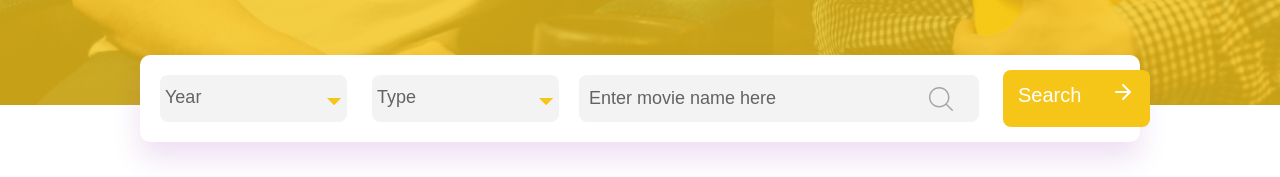
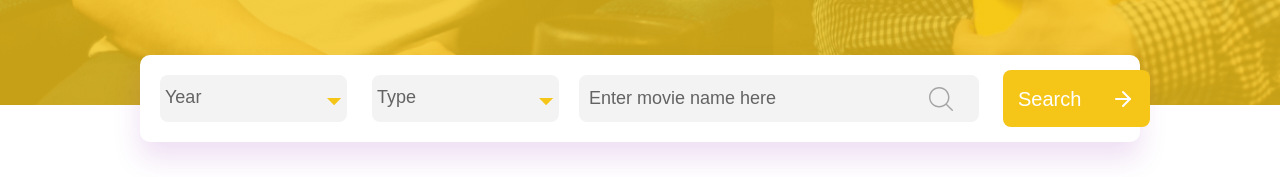
Before and after one commit to duygutmr/movie-search-app, a React (Create React App) app: page / in a window 1280 px wide. Shown: the part 734-911 px from the top of the page. Built offline with nearby package versions, Linux system fonts and the light colour scheme; no server answers.

Commit message:
fix vertical alignment of search button

```diff
--- a/src/components/MovieCardVertical.js
+++ b/src/components/MovieCardVertical.js
@@ -3,15 +3,14 @@ import '../styles/MovieCardVertical.scss'
 import imdb from '../svg/imdb.svg'
 import favRound from '../svg/fav-round.svg'
 import favRoundFull from '../svg/fav-round-full.svg'
-import { useDispatch } from 'react-redux';
+import { useDispatch, useSelector } from 'react-redux';
 import { setFavorites } from '../store/actions'
-import { getInLocal} from '../utils/localStorage'
 import {useHistory} from "react-router-dom";
 
 function MovieCard({ imdbId }) {
     const [movie, setMovie] = useState({ Title: '', Genre: '', imdbRating: '', Poster: '', Year: '', Plot: '' })
     const dispatch = useDispatch();
-    const imdbIds = getInLocal("imdbIds");
+    const imdbIds = useSelector(state => state.addToFavorites.favorites)
     let history = useHistory();
 
     useEffect(() => {
--- a/src/components/SearchContainer.js
+++ b/src/components/SearchContainer.js
@@ -29,7 +29,8 @@ function SearchContainer({style}) {
                 <img className="section__options-icon" src={arrow} alt="arrow icon"/>
             </div>
             <SearchBox callSearchFunction={callSearchFunction} />
-            <button onClick={callSearchFunction} className="section__options-btn">Search
+            <button onClick={callSearchFunction} className="section__options-btn">
+                <span>Search</span>
                 <img className="section__options-btn-arrow" src={arrowRight} alt="right arrow icon"/>
             </button>
         </div>
--- a/src/styles/SearchContainer.scss
+++ b/src/styles/SearchContainer.scss
@@ -86,6 +86,7 @@
          color: #fff;
          padding: 10px 15px;
          display: flex;
+         align-items: center;
          font-size: 20px;
          line-height: 30px;
          cursor: pointer;
```
